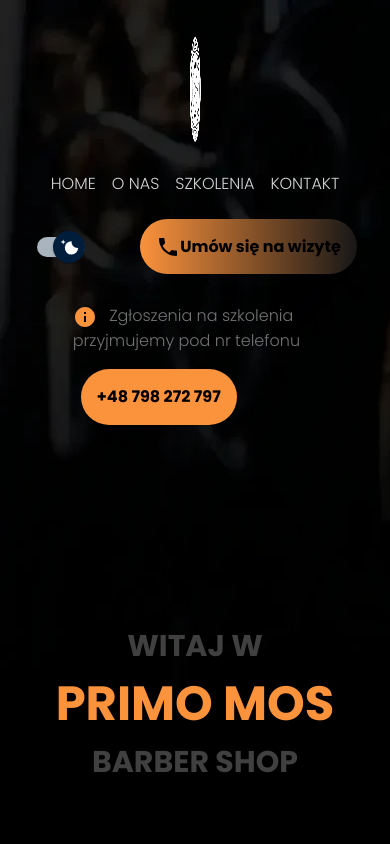
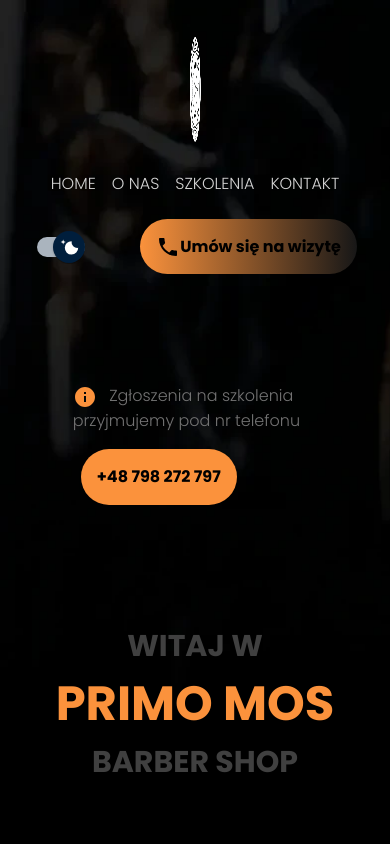
Before and after one commit to franckyi/primomos, a Next.js app in the folder frontend/: page / in a window 390 px wide. Shown: the top 844 px of the page. Built offline with nearby package versions, Linux system fonts and the light colour scheme.

Commit message:
fix phone number

```diff
--- a/frontend/app/ui/common/app-bar/app-bar.tsx
+++ b/frontend/app/ui/common/app-bar/app-bar.tsx
@@ -55,7 +55,7 @@ function AppBar({ handleThemeToggleClick }: AppBarProps) {
           </a>{" "}
           <PhoneInfoPopper />
         </div>
-        <p className="md:hidden m-4 w-3/4 text-neutral-800 dark:text-neutral-500">
+        <p className="md:hidden m-4 max-md:mt-24 w-3/4 text-neutral-800 dark:text-neutral-500">
           <InfoIcon className="mr-2 text-orange-400" /> Zgłoszenia na szkolenia
           przyjmujemy pod nr telefonu{" "}
           <a
```
